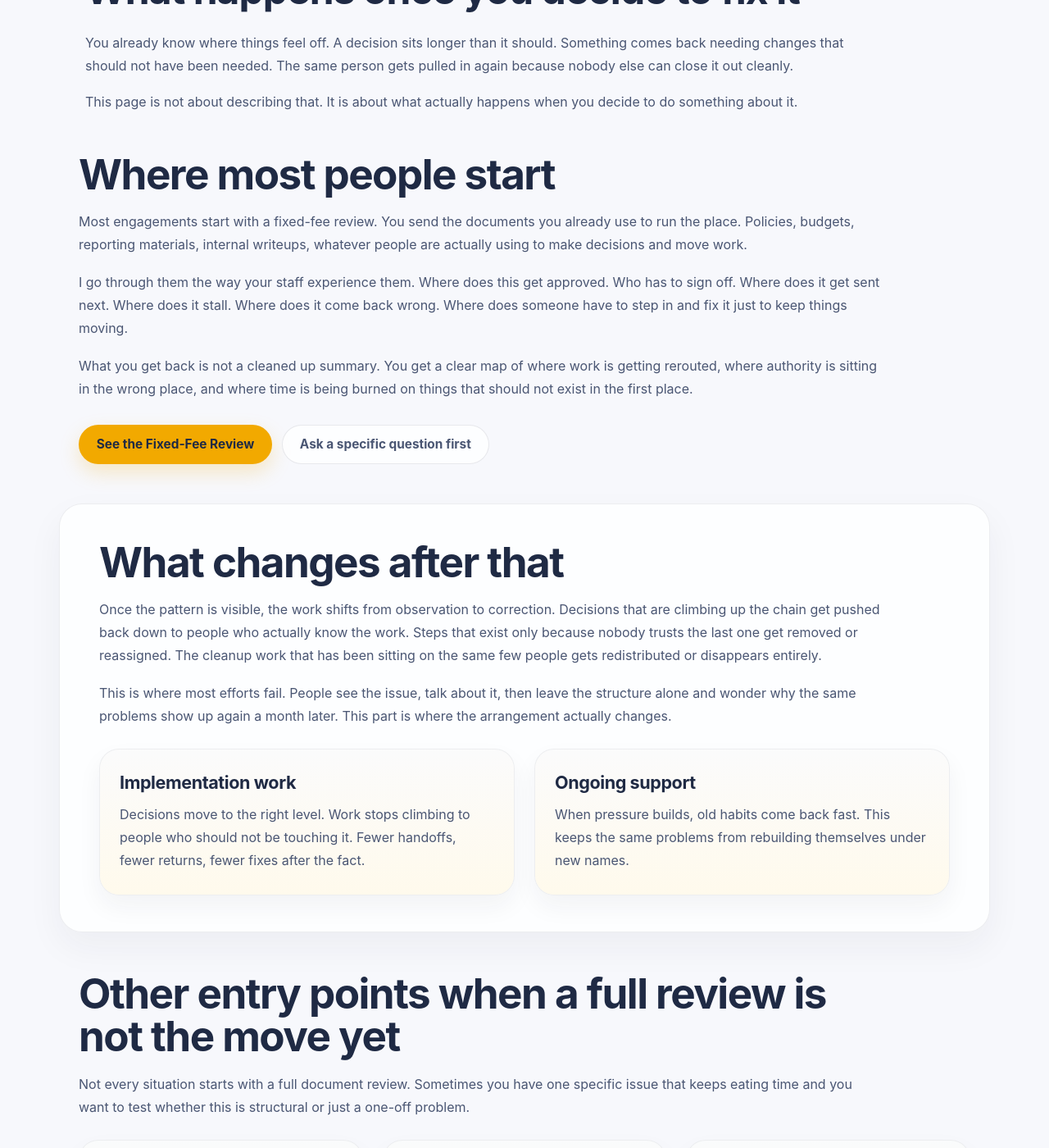
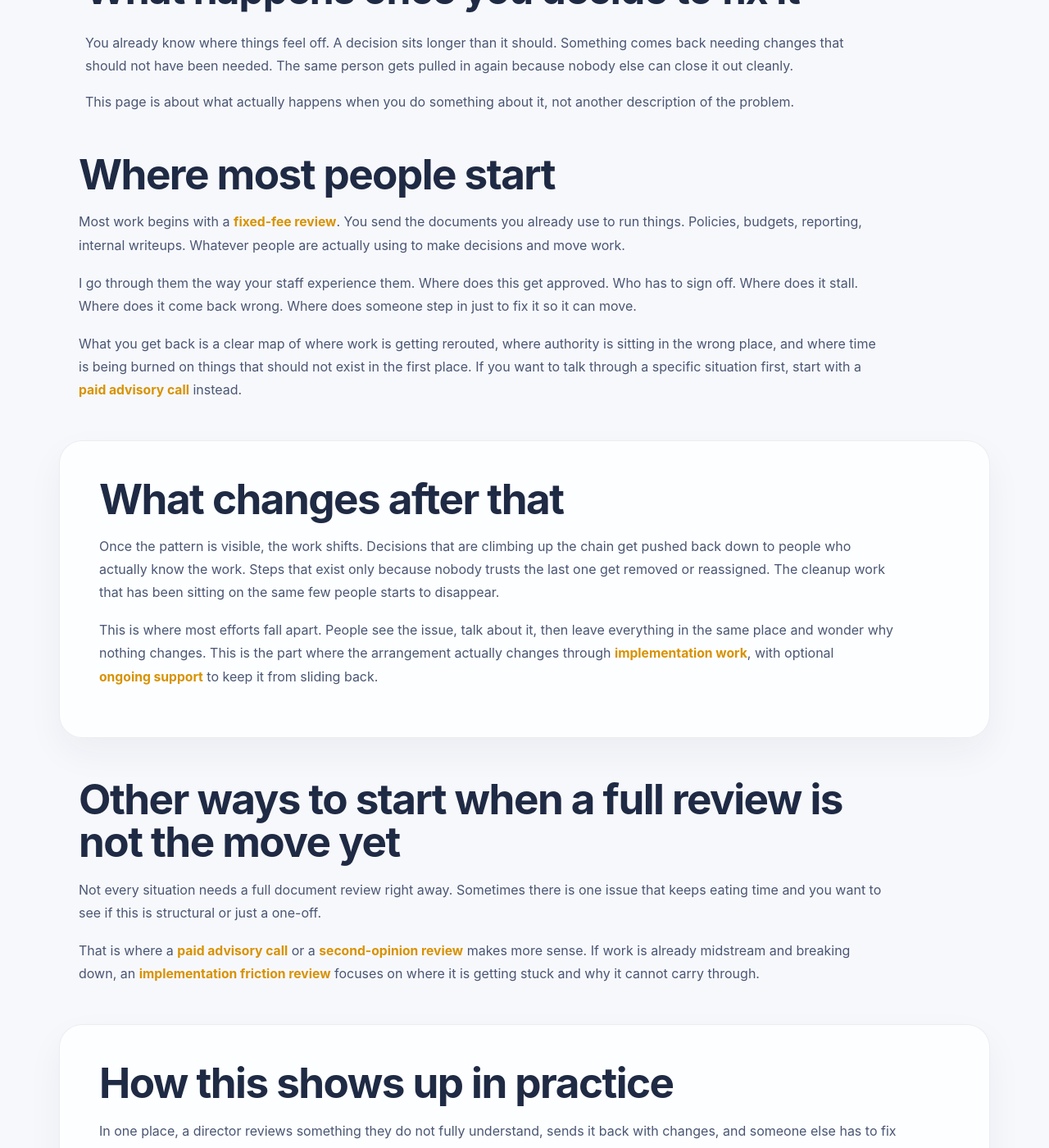
Before and after one commit to efost7873/integratedvaluearchitecture.com, a Jekyll site: the page built from services.html, in a window 1280 px wide and 1400 px high, scrolled down 194 px. Shown: the whole window at 82% size. Built offline with Jekyll 4.4.1, drawn with Linux system fonts in a browser that asks for light colours; some of the changed text lies outside the part shown.

Commit message:
Revise text for clarity and conciseness in services.html

```diff
--- a/services.html
+++ b/services.html
@@ -14,7 +14,7 @@ schema_type: Service
       You already know where things feel off. A decision sits longer than it should. Something comes back needing changes that should not have been needed. The same person gets pulled in again because nobody else can close it out cleanly.
     </p>
     <p>
-      This page is not about describing that. It is about what actually happens when you decide to do something about it.
+      This page is about what actually happens when you do something about it, not another description of the problem.
     </p>
   </div>
 </section>
@@ -23,19 +23,14 @@ schema_type: Service
   <div class="container narrow">
     <h2>Where most people start</h2>
     <p>
-      Most engagements start with a fixed-fee review. You send the documents you already use to run the place. Policies, budgets, reporting materials, internal writeups, whatever people are actually using to make decisions and move work.
+      Most work begins with a <a href="/fixed-fee-review/" class="inline-link">fixed-fee review</a>. You send the documents you already use to run things. Policies, budgets, reporting, internal writeups. Whatever people are actually using to make decisions and move work.
     </p>
     <p>
-      I go through them the way your staff experience them. Where does this get approved. Who has to sign off. Where does it get sent next. Where does it stall. Where does it come back wrong. Where does someone have to step in and fix it just to keep things moving.
+      I go through them the way your staff experience them. Where does this get approved. Who has to sign off. Where does it stall. Where does it come back wrong. Where does someone step in just to fix it so it can move.
     </p>
     <p>
-      What you get back is not a cleaned up summary. You get a clear map of where work is getting rerouted, where authority is sitting in the wrong place, and where time is being burned on things that should not exist in the first place.
+      What you get back is a clear map of where work is getting rerouted, where authority is sitting in the wrong place, and where time is being burned on things that should not exist in the first place. If you want to talk through a specific situation first, start with a <a href="/contact/" class="inline-link">paid advisory call</a> instead.
     </p>
-
-    <div class="hero-actions">
-      <a class="button primary" href="/fixed-fee-review/">See the Fixed-Fee Review</a>
-      <a class="button secondary" href="/contact/">Ask a specific question first</a>
-    </div>
   </div>
 </section>
 
@@ -43,80 +38,34 @@ schema_type: Service
   <div class="container narrow">
     <h2>What changes after that</h2>
     <p>
-      Once the pattern is visible, the work shifts from observation to correction. Decisions that are climbing up the chain get pushed back down to people who actually know the work. Steps that exist only because nobody trusts the last one get removed or reassigned. The cleanup work that has been sitting on the same few people gets redistributed or disappears entirely.
+      Once the pattern is visible, the work shifts. Decisions that are climbing up the chain get pushed back down to people who actually know the work. Steps that exist only because nobody trusts the last one get removed or reassigned. The cleanup work that has been sitting on the same few people starts to disappear.
     </p>
     <p>
-      This is where most efforts fail. People see the issue, talk about it, then leave the structure alone and wonder why the same problems show up again a month later. This part is where the arrangement actually changes.
+      This is where most efforts fall apart. People see the issue, talk about it, then leave everything in the same place and wonder why nothing changes. This is the part where the arrangement actually changes through <a href="/decision-rights-redesign/" class="inline-link">implementation work</a>, with optional <a href="/contact/" class="inline-link">ongoing support</a> to keep it from sliding back.
     </p>
-
-    <div class="card-grid two-up">
-      <article class="info-card">
-        <a class="card-link" href="/decision-rights-redesign/">
-          <h3>Implementation work</h3>
-          <p>
-            Decisions move to the right level. Work stops climbing to people who should not be touching it. Fewer handoffs, fewer returns, fewer fixes after the fact.
-          </p>
-        </a>
-      </article>
-
-      <article class="info-card">
-        <a class="card-link" href="/contact/">
-          <h3>Ongoing support</h3>
-          <p>
-            When pressure builds, old habits come back fast. This keeps the same problems from rebuilding themselves under new names.
-          </p>
-        </a>
-      </article>
-    </div>
   </div>
 </section>
 
 <section class="section">
   <div class="container narrow">
-    <h2>Other entry points when a full review is not the move yet</h2>
+    <h2>Other ways to start when a full review is not the move yet</h2>
     <p>
-      Not every situation starts with a full document review. Sometimes you have one specific issue that keeps eating time and you want to test whether this is structural or just a one-off problem.
+      Not every situation needs a full document review right away. Sometimes there is one issue that keeps eating time and you want to see if this is structural or just a one-off.
     </p>
-
-    <div class="card-grid three-up">
-      <article class="info-card">
-        <a class="card-link" href="/contact/">
-          <h3>Paid advisory call</h3>
-          <p>
-            You bring one issue. We walk through it in detail. Where it moves, where it stalls, who is involved, and what is actually causing it to drag.
-          </p>
-        </a>
-      </article>
-
-      <article class="info-card">
-        <a class="card-link" href="/contact/">
-          <h3>Second-opinion review</h3>
-          <p>
-            Something already feels off. You have a plan, a structure, or a process in place, but it is not holding up in practice.
-          </p>
-        </a>
-      </article>
-
-      <article class="info-card">
-        <a class="card-link" href="/contact/">
-          <h3>Implementation friction review</h3>
-          <p>
-            Work that should be moving is getting stuck midstream. This looks at where it is breaking and why it cannot carry through.
-          </p>
-        </a>
-      </article>
-    </div>
+    <p>
+      That is where a <a href="/contact/" class="inline-link">paid advisory call</a> or a <a href="/contact/" class="inline-link">second-opinion review</a> makes more sense. If work is already midstream and breaking down, an <a href="/contact/" class="inline-link">implementation friction review</a> focuses on where it is getting stuck and why it cannot carry through.
+    </p>
   </div>
 </section>
 
 <section class="section alt">
   <div class="container narrow">
-    <h2>How this shows up across different organizations</h2>
+    <h2>How this shows up in practice</h2>
     <p>
-      In larger organizations, work gets routed through layers of approval and comes back altered or delayed because the people reviewing it are too far from the work. In smaller teams, one person becomes the default checkpoint for everything, so nothing moves unless they touch it. In founder-led businesses, everything eventually lands back on the founder, even when it should not.
+      In one place, a director reviews something they do not fully understand, sends it back with changes, and someone else has to fix it before it goes forward again. In another, a team cannot move anything without one overloaded person touching it, so everything waits. Somewhere else, the founder becomes the approval step for work that should have been handled two levels earlier.
     </p>
     <p>
-      Different environments, same pattern. Too much authority and too much work sitting in the same place.
+      Different setups, same issue. Work and decision authority keep landing in the same place.
     </p>
   </div>
 </section>
@@ -125,23 +74,23 @@ schema_type: Service
   <div class="container narrow">
     <h2>What this is not</h2>
     <p>
-      This is not project management. It is not workflow cleanup. It is not another layer of reporting. If you are looking for better tracking, better tools, or better communication practices, there are plenty of people who do that well.
+      This is not project management. It is not workflow cleanup. It is not another layer of reporting. If you are looking for better tracking or better tools, there are people who do that well.
     </p>
     <p>
-      This work looks at where decisions sit, where work gets sent, and why the same issues keep coming back even after people have already tried to fix them.
+      This work looks at where decisions sit, where work gets sent, and why the same problems keep coming back even after people have already tried to fix them. If you want the underlying structure, you can read the <a href="/standard/" class="inline-link">IVA Standard</a>.
     </p>
   </div>
 </section>
 
 <section class="section final-cta">
   <div class="container narrow">
-    <h2>Start where the work is already breaking down</h2>
+    <h2>Start with something real</h2>
     <p>
-      You do not need a perfect description of the problem to start. You need one place where work keeps getting stuck, sent back, or pulled into the wrong hands. That is enough to see whether this is structural.
+      You do not need a perfect description. One place where work keeps getting sent back or slowed down is enough to start.
     </p>
     <div class="hero-actions">
-      <a class="button primary" href="/fixed-fee-review/">See the Fixed-Fee Review</a>
-      <a class="button secondary" href="/contact/">Get in Touch</a>
+      <a class="button primary" href="/fixed-fee-review/">Fixed-Fee Review</a>
+      <a class="button secondary" href="/contact/">Contact</a>
     </div>
   </div>
 </section>
```
